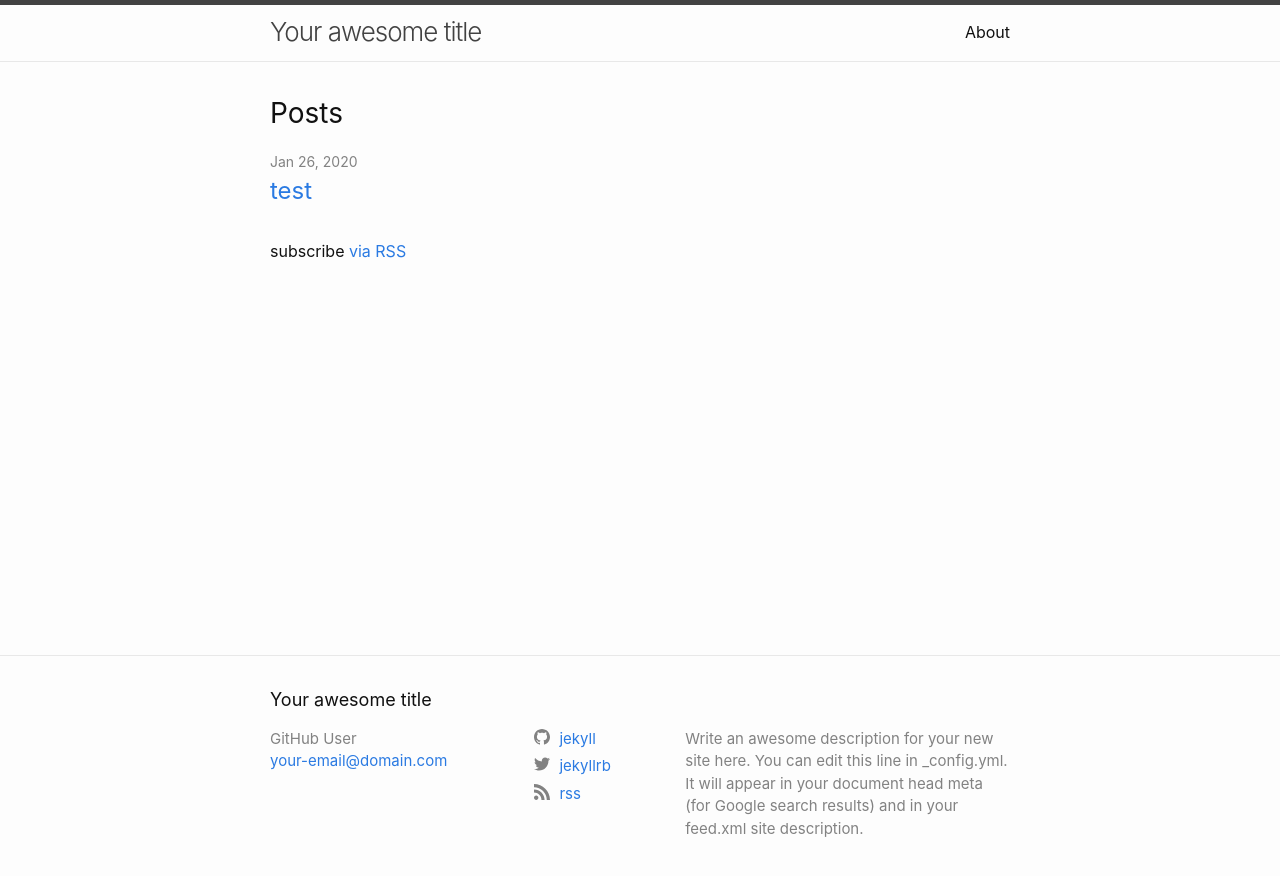
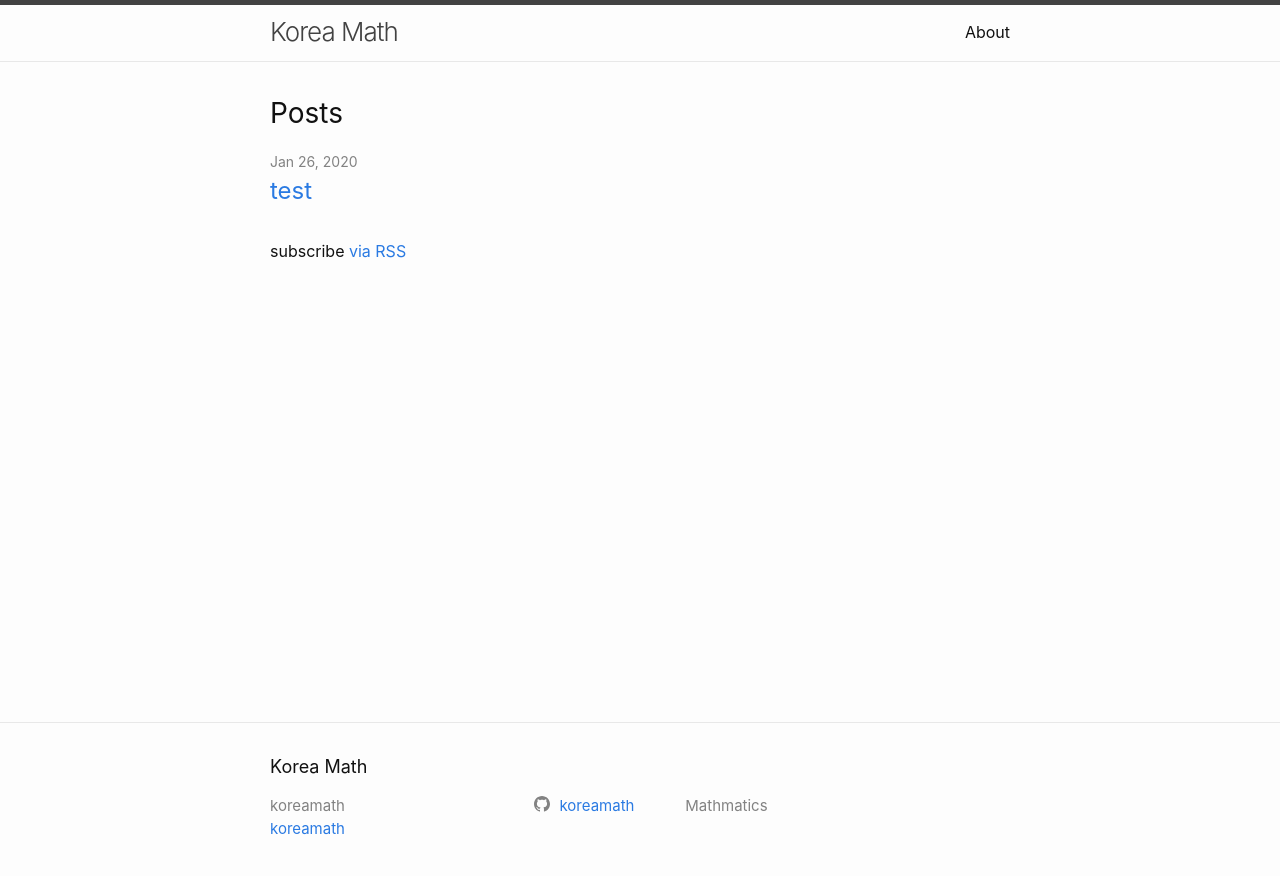
Before and after one commit to koreamath/koreamath.github.io, a Jekyll site: the page built from index.md, in a window 1280 px wide. Shown: the top 876 px of the page. Built offline with Jekyll 4.4.1, drawn with Linux system fonts in a browser that asks for light colours.

Commit message:
Update _config.yml

```diff
--- a/_config.yml
+++ b/_config.yml
@@ -1,15 +1,13 @@
-title: Your awesome title
-author: GitHub User
-email: your-email@domain.com
+title: Korea Math
+author: koreamath
+email: koreamath
 description: > # this means to ignore newlines until "twitter_username:"
-  Write an awesome description for your new site here. You can edit this
-  line in _config.yml. It will appear in your document head meta (for
-  Google search results) and in your feed.xml site description.
+  Mathmatics
 
 # social links
-twitter_username: jekyllrb
-github_username:  jekyll
-rss: rss
+# twitter_username: none
+github_username:  koreamath
+# rss: rss
 # dribbble_username: jekyll
 # facebook_username: jekyll
 # flickr_username: jekyll
```
